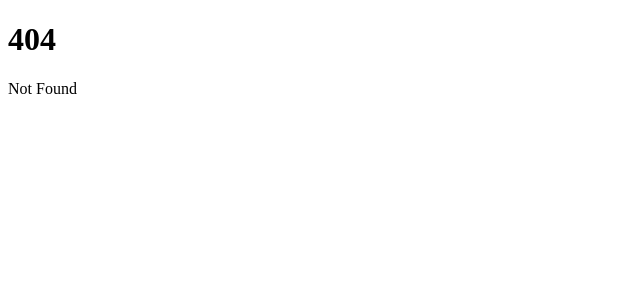
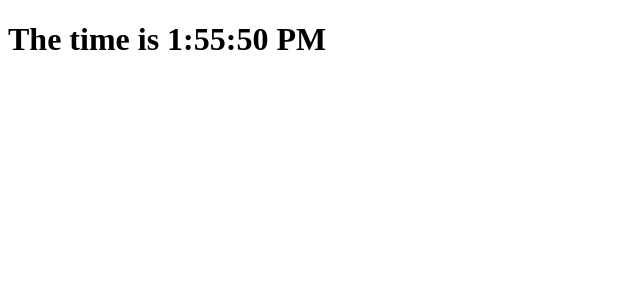
Before and after one commit to adobbs/learn-svelte, a SvelteKit app: page /stores/readable in a window 1280 px wide. Before the commit this address had no page. Shown: the top 300 px of the page, without its empty margins (0-640 px from the left). Built offline with nearby package versions, Linux system fonts and the light colour scheme.

Commit message:
Add readable store example

```diff
--- a/src/components/stores/stores.js
+++ b/src/components/stores/stores.js
@@ -1,3 +1,19 @@
+// Writeable
+
 import { writable } from 'svelte/store';
 
 export const count = writable(0);
+
+// Readable
+
+import { readable } from 'svelte/store';
+
+export const time = readable(new Date(), function start(set) {
+	const interval = setInterval(() => {
+		set(new Date());
+	}, 1000);
+
+	return function stop() {
+		clearInterval(interval);
+	};
+});
--- /dev/null
+++ b/src/routes/stores/readable/+page.svelte
@@ -0,0 +1,15 @@
+<script>
+	import { time } from '../../../components/stores/stores.js';
+
+	const formatter = new Intl.DateTimeFormat(
+		'en',
+		{
+			hour12: true,
+			hour: 'numeric',
+			minute: '2-digit',
+			second: '2-digit'
+		}
+	);
+</script>
+
+<h1>The time is {formatter.format($time)}</h1>
```
